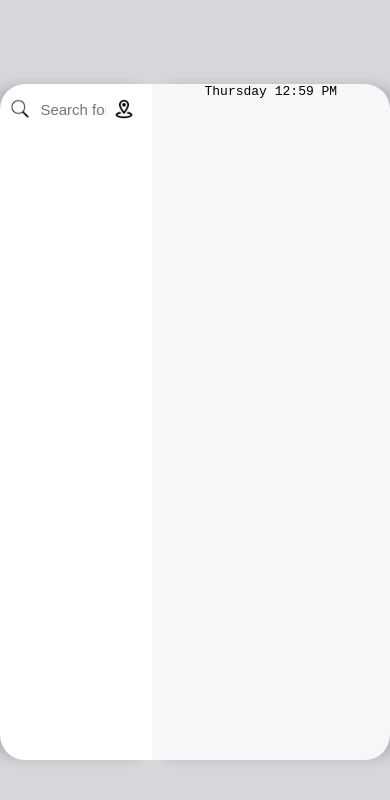
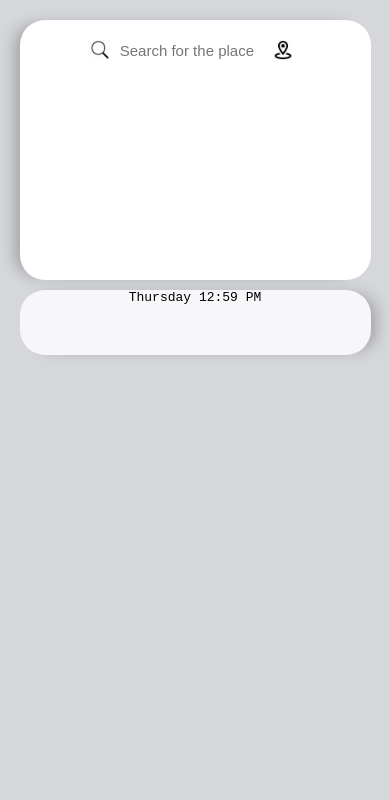
Before and after one commit to gio213/weather-app, a plain HTML site: page index.html in a window 390 px wide. Drawn offline with Linux system fonts and the light colour scheme.

Commit message:
added design for the mobile

```diff
--- a/script.js
+++ b/script.js
@@ -260,6 +260,7 @@ const displayFiveDaysForecast = (data) => {
     if (dateString == today) {
       return;
     } else {
+      console.log(item);
       forecastImg.forEach((img, index) => {
         img.src = `https://openweathermap.org/img/wn/${data.list[index].weather[0].icon}.png`;
       });
--- a/style.css
+++ b/style.css
@@ -11,15 +11,16 @@ body {
 
 .container {
     width: 100%;
-    height: 100vh;
+    height: 550px;
     display: flex;
     justify-content: center;
     align-items: center;
+    margin-top: 20px;
 }
 
 .leftDiv {
     width: 350px;
-    height: 80%;
+    height: 100%;
     background-color: #ffffff;
     box-shadow: -10px 0px 15px -5px rgba(0, 0, 0, 0.25);
     border-top-left-radius: 25px;
@@ -28,12 +29,11 @@ body {
     flex-direction: column;
     align-items: center;
     justify-content: space-between;
-
+    padding: 20px;
 }
 
 #searchImg {
     width: 20px;
-    height: 20px;
     cursor: pointer;
 }
 
@@ -43,7 +43,6 @@ body {
 
 #locationImg {
     width: 20px;
-    height: 20px;
     cursor: pointer;
 }
 
@@ -53,7 +52,6 @@ body {
 
 .forecastContainer {
     width: 100%;
-    height: 160px;
     display: flex;
     justify-content: center;
     align-items: center;
@@ -75,7 +73,6 @@ body {
 
 .forecastDiv {
     width: 20%;
-    height: 120px;
     display: flex;
     flex-direction: column;
     align-items: center;
@@ -95,7 +92,6 @@ body {
 
 .inputDiv {
     width: 100%;
-    height: 50px;
     display: flex;
     align-items: center;
     justify-content: center;
@@ -104,7 +100,6 @@ body {
 
 #cityInput {
     width: 50%;
-    height: 30px;
     border-radius: 5px;
     border: none;
     outline: none;
@@ -117,7 +112,6 @@ body {
 
 .currentDayTimeDiv {
     width: 100%;
-    height: 50px;
     display: flex;
     justify-content: center;
     align-items: center;
@@ -128,7 +122,6 @@ body {
 
 .line {
     width: 80%;
-    height: 2px;
     background-color: #F7F6F9;
     display: none;
 
@@ -152,9 +145,10 @@ body {
 
 }
 
+
 #unsplashImg {
     width: 90%;
-    height: 90%;
+    height: 100%;
     object-fit: cover;
     border-radius: 10px;
     box-shadow: 0px 0px 15px -5px rgba(0, 0, 0, 0.25);
@@ -167,7 +161,6 @@ body {
 
 #locationDiv {
     width: 35px;
-    height: 35px;
     border-radius: 50%;
     display: flex;
     justify-content: center;
@@ -179,7 +172,7 @@ body {
 
 .rightDiv {
     width: 550px;
-    height: 80%;
+    height: 100%;
     background-color: #F7F6F9;
     box-shadow: 10px 0px 15px -5px rgba(0, 0, 0, 0.25);
     border-top-right-radius: 25px;
@@ -188,6 +181,7 @@ body {
     flex-direction: column;
     align-items: center;
     justify-content: space-between;
+    padding: 20px;
 }
 
 .featureForecast {
@@ -207,7 +201,6 @@ body {
 
 .bottomDiv {
     width: 100%;
-    height: 380px;
     display: flex;
     flex-wrap: wrap;
     justify-content: center;
@@ -248,3 +241,50 @@ body {
 #todaysHilight {
     display: none;
 }
+
+@media only screen and (max-width: 600px) {
+    .container {
+        height: fit-content;
+        flex-direction: column;
+        align-items: center;
+        justify-content: space-between;
+        gap: 10px;
+    }
+
+    .leftDiv {
+        width: 90%;
+        border-radius: 25px;
+    }
+
+    .rightDiv {
+        width: 90%;
+        border-radius: 25px;
+        padding: 0;
+        gap: 10px;
+    }
+
+    .forecastContainer {
+        flex-direction: column;
+        align-items: center;
+        justify-content: space-between;
+    }
+
+    .forecastDiv {
+        width: 100%;
+
+    }
+
+    .bottomDiv {
+        flex-direction: column;
+        align-items: center;
+        justify-content: space-between;
+        padding-bottom: 10px;
+    }
+
+    .bottomCardDiv,
+    .forecastContainer {
+        width: 70%;
+
+    }
+
+}
```
